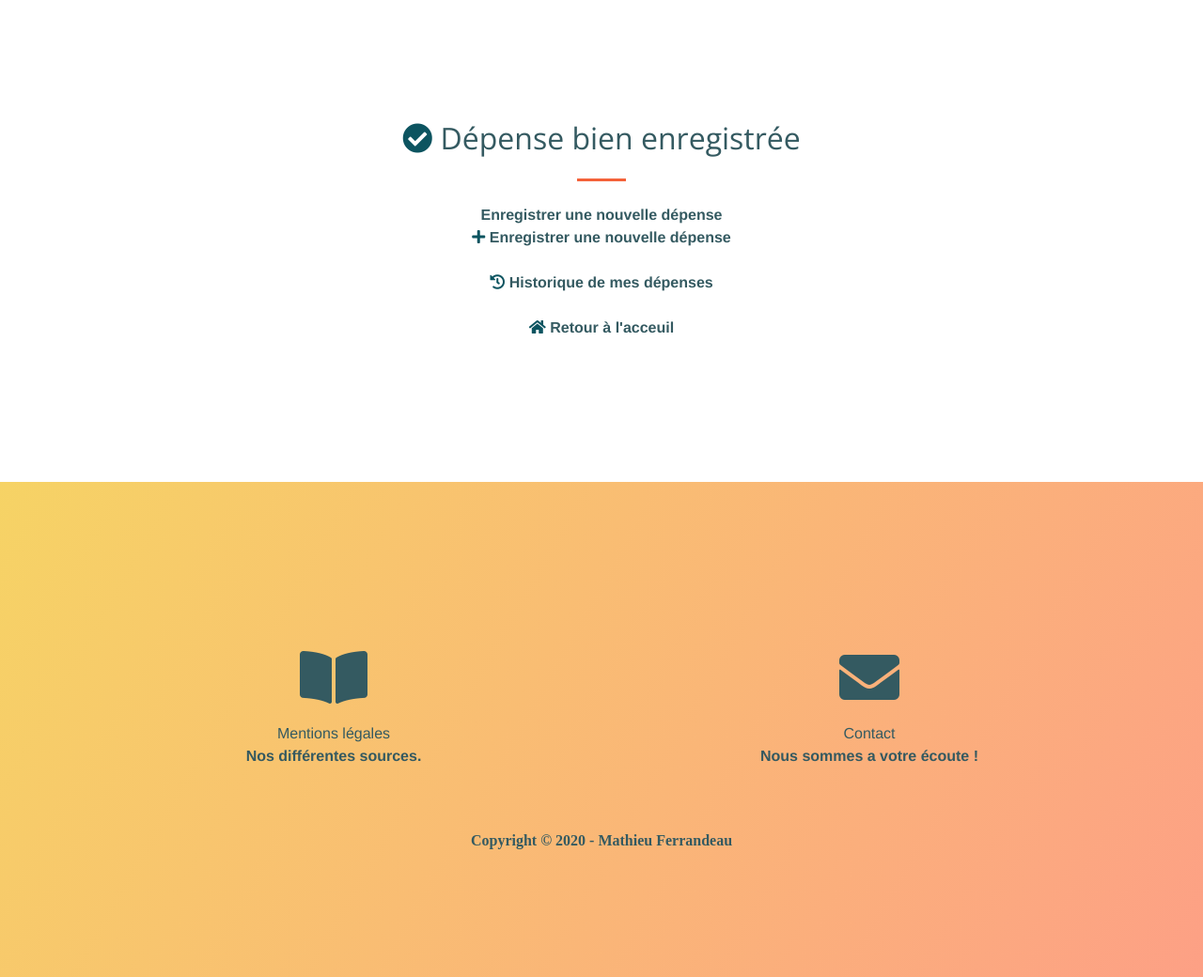
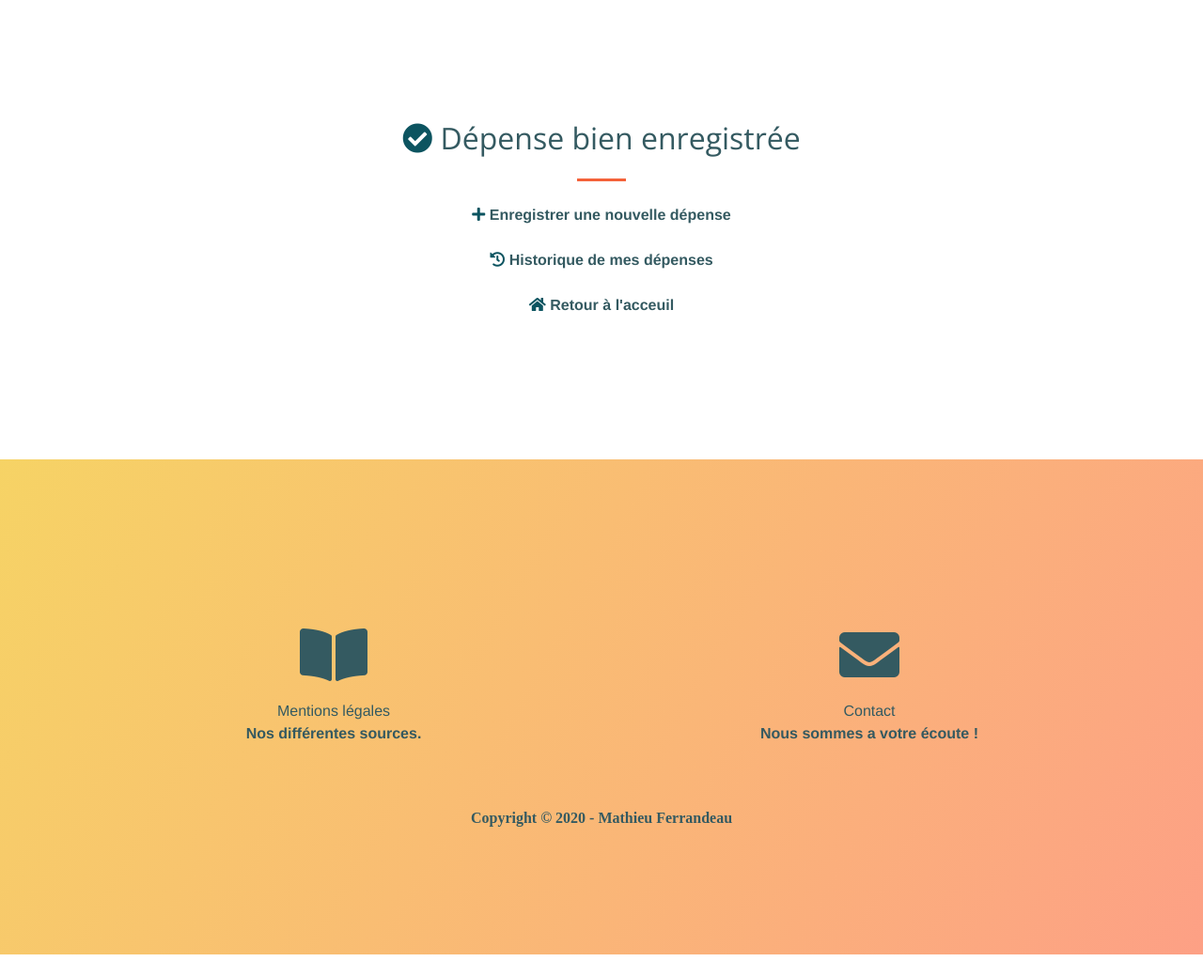
Before and after one commit to MathieuFerrandeau/Project13, a Django app: page /recorded-outlay/ in a window 1280 px wide. Shown: the part 300-1340 px from the top of the page at 94% size. After the commit the page ends 1316 px from the top, so only its background shows below. Run offline with Django 3.2, Linux system fonts and the light colour scheme; some libraries are stand-ins or nearby versions; some web fonts are replaced.

Commit message:
Update template

```diff
--- a/oc13/spent/templates/spent/outlay_recorded.html
+++ b/oc13/spent/templates/spent/outlay_recorded.html
@@ -8,8 +8,6 @@
           <div class="col-lg-12 text-center">
             <h2 class="section-heading"><i class="fas fa-check-circle" data-toggle="tooltip" title="S'enregistrer"></i> Dépense bien enregistrée</h2>
             <hr class="divider my-4">
-              <p class="text-muted mb-0"><a href ="{% url 'spent:record_outlay' %}"><strong>Enregistrer une nouvelle dépense</strong></a></p>
-
               <p class="text-muted mb-0"><a href ="{% url 'spent:record_outlay' %}"><strong><i class="fas fa-plus" data-toggle="tooltip" title="Dépenses à saisir"></i> Enregistrer une nouvelle dépense</strong></a></p>
               <div class="divider my-4">
               <p class="text-muted mb-0"><a href ="{% url 'spent:history' %}"><strong><i class="fas fa-history" data-toggle="tooltip" title="Mon historique de dépenses"></i> Historique de mes dépenses</strong></a></p>
```
